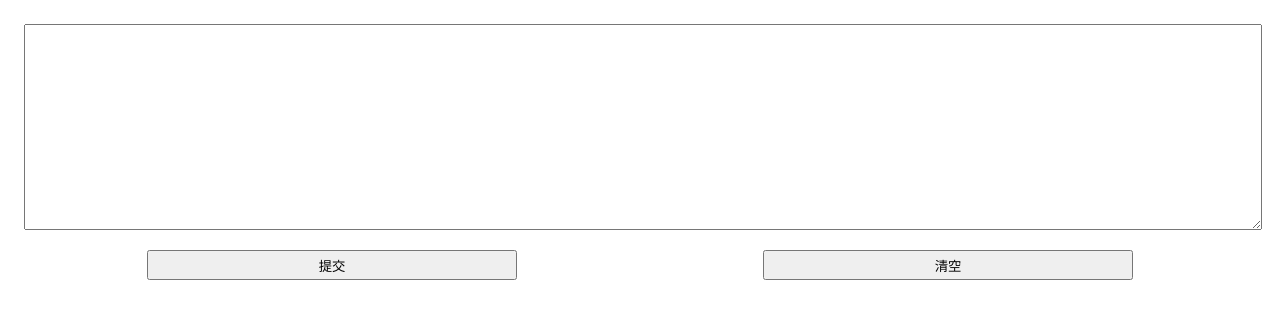
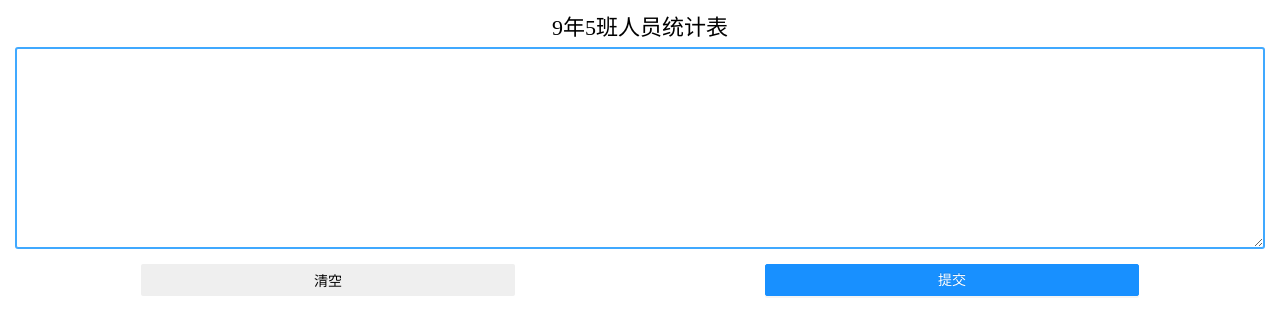
Before and after one commit to ydhao/ydhao.github.io, a plain HTML site: page index.html in a window 1280 px wide. Drawn offline with Linux system fonts and the light colour scheme.

Commit message:
fix button position and style beautification

```diff
--- a/index.html
+++ b/index.html
@@ -1,40 +1,121 @@
 <!DOCTYPE html>
-<html lang="en">
+<html lang="utf-8">
 
 <head>
   <meta charset="UTF-8">
   <meta http-equiv="X-UA-Compatible" content="IE=edge">
   <meta name="viewport" content="width=device-width, initial-scale=1.0, maximum-scale=1.0, user-scalable=no">
-  <title>Document</title>
+  <title>Yandong Love AiJia</title>
   <style>
     body {
-      padding: 16px;
+      padding: 0 8px;
     }
+
+    #header {
+      width: 100%;
+      height: 40px;
+      line-height: 40px;
+      text-align: center;
+      font-size: 22px;
+    }
+
     #content {
       width: 100%;
       height: 200px;
+      box-sizing: border-box;
+      margin: 0;
+      font-variant: tabular-nums;
+      list-style: none;
+      font-feature-settings: "tnum";
+      position: relative;
+      display: inline-block;
+      min-width: 0;
+      padding: 4px 11px;
+      color: #000000d9;
+      font-size: 14px;
+      background-color: #fff;
+      background-image: none;
+      border: 1px solid #d9d9d9;
+      border-radius: 2px;
+      max-width: 100%;
+      min-height: 32px;
+      line-height: 1.5715;
+      vertical-align: bottom;
+      transition: all .3s, height 0s;
     }
+
+    #content:focus {
+      border-color: #40a9ff;
+      box-shadow: 0 0 0 1px #40a9ff;
+      border-right-width: 1px;
+      outline: 0;
+    }
+
+    #content:hover {
+      border-color: #40a9ff;
+      border-right-width: 1px;
+    }
+
+    .content {
+      width: 100%;
+    }
+
     #tool {
       margin-top: 16px;
       display: flex;
       justify-content: space-around;
     }
+
+    .button {
+      line-height: 1.5715;
+      position: relative;
+      display: inline-block;
+      font-weight: 400;
+      white-space: nowrap;
+      text-align: center;
+      background-image: none;
+      cursor: pointer;
+      transition: all .3s cubic-bezier(.645, .045, .355, 1);
+      color: #fff;
+      border-color: #1890ff;
+      background: #1890ff;
+      text-shadow: 0 -1px 0 rgb(0 0 0 / 12%);
+      box-shadow: 0 2px #0000000b;
+    }
+
+    .button,
+    .button:active,
+    .button:focus {
+      outline: 0;
+    }
+
     button {
+      user-select: none;
+      -webkit-user-select: none;
+      -moz-user-select: none;
+      -ms-user-select: none;
+      touch-action: manipulation;
+      height: 32px;
+      padding: 4px 15px;
+      font-size: 14px;
+      border-radius: 2px;
       width: 30%;
-      height: 30px;
+      cursor: pointer;
+      border: 1px solid transparent;
     }
   </style>
 </head>
 
 <body>
-  <div>
+  <header id="header">9年5班人员统计表</header>
+  <section class="content">
     <textarea id="content"></textarea>
-    <div id="tool">
-      <button id="lack">提交</button>
-      <button id="clearAll">清空</button>
-    </div>
-    <div id="result"></div>
+  </section>
+  <div id="tool">
+    <button id="clearAll">清空</button>
+    <button id="lack" class="button">提交</button>
   </div>
+  <div id="result"></div>
   <script>
     var students = [
       "郭效言",
@@ -103,14 +184,15 @@
       return p;
     }
 
-    window.onload = function() {
+    window.onload = function () {
+      document.getElementById('content').focus();
       // First we check if you support touch, otherwise it's click:
       var touchEvent = 'ontouchstart' in window ? 'touchstart' : 'click';
       // Then we bind via thát event. This way we only bind one event, instead of the two as below
       document.getElementById('lack').addEventListener(touchEvent, lack);
       document.getElementById('clearAll').addEventListener(touchEvent, clearAll);
     }
-    </script>
+  </script>
 </body>
 
 </html>
```
